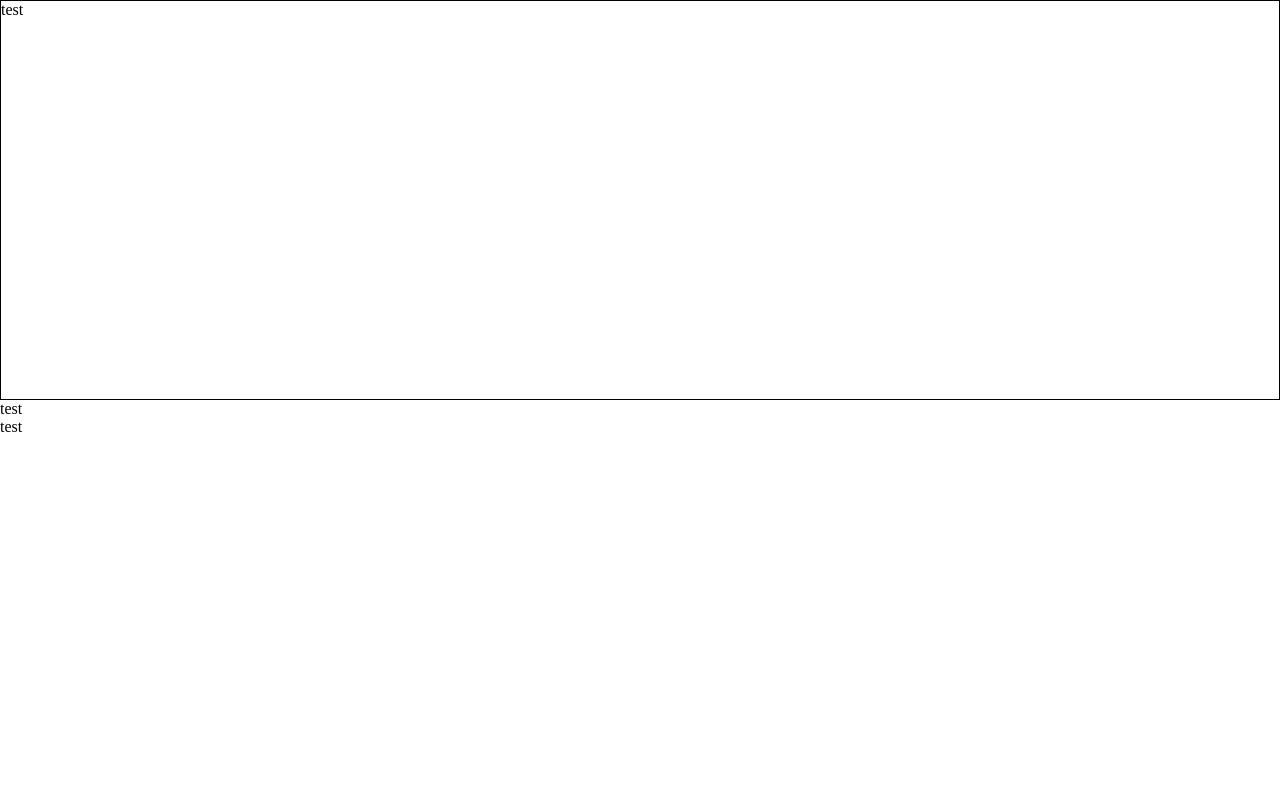
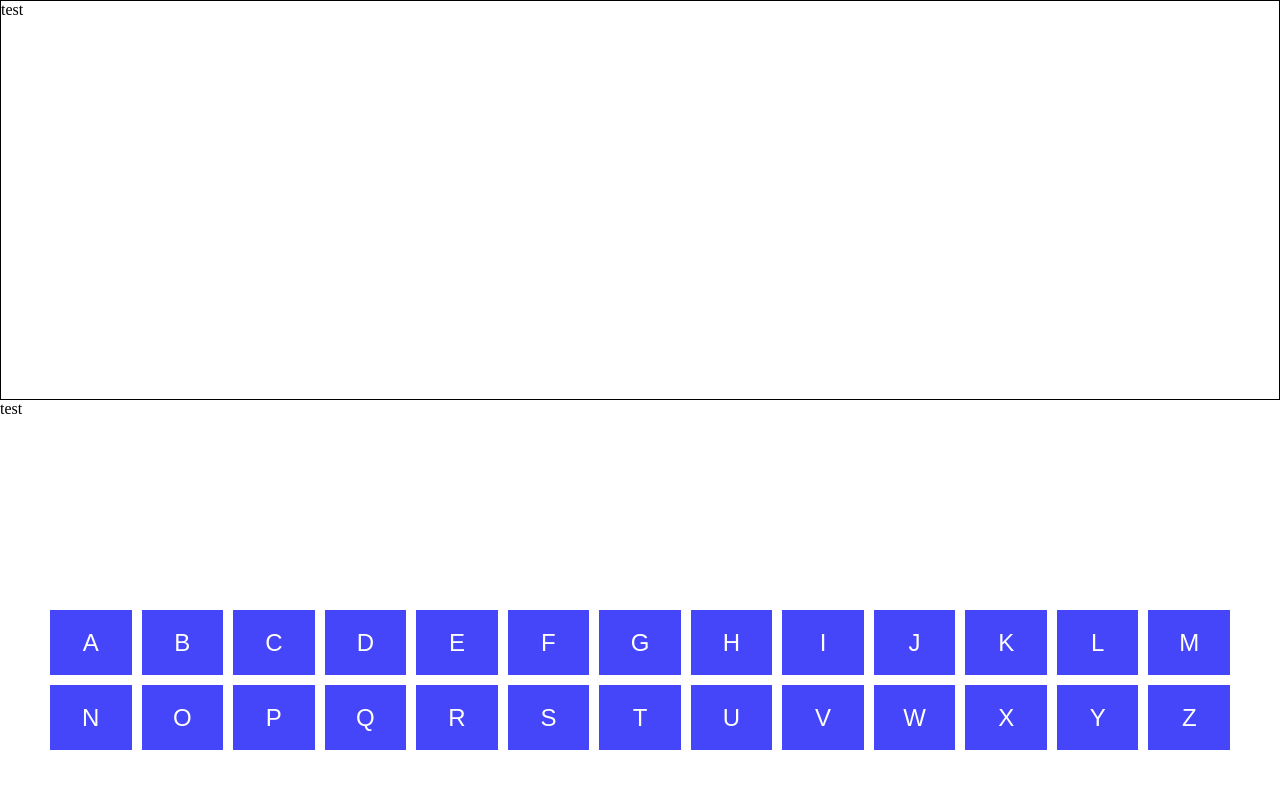
Before and after one commit to mdtagg/Hangman_TS_React, a React (Vite) app: page / in a window 1280 px wide. Shown: the top 788 px of the page. Built offline with nearby package versions, Linux system fonts and the light colour scheme.

Commit message:
keyboard styling and letters added

```diff
--- a/src/App.css
+++ b/src/App.css
@@ -15,6 +15,30 @@ body {
 
 .gallows-container {
     height:50%;
-    width:100%;
     border:1px solid black;
 }
+
+.word-container {
+    height:20%;
+}
+
+.keyboard-container {
+    height:30%;
+    display:grid;
+    grid-template-columns: repeat(13, 1fr);
+    grid-template-rows: 1fr 1fr;
+    padding:50px;
+    gap:10px;
+}
+
+.letter-btn {
+    background-color:rgb(69, 69, 250);
+    color:white;
+    cursor: pointer;
+    font-size:1.5rem;
+    border:none;
+}
+
+.letter-btn:hover {
+    background-color: rgba(132, 132, 132, 0.5)
+}
--- a/src/Keyboard.tsx
+++ b/src/Keyboard.tsx
@@ -2,9 +2,14 @@
 import React from "react"
 
 const Keyboard = () => {
+    const letters = 'abcdefghijklmnopqrstuvwxyz'.toUpperCase().split('')
     return (
         <div className='keyboard-container'>
-            test
+            {letters.map((letter,index) => {
+                return (
+                    <button key={index} className='letter-btn'>{letter}</button>
+                )
+            })}
         </div>
     )
 }
```
